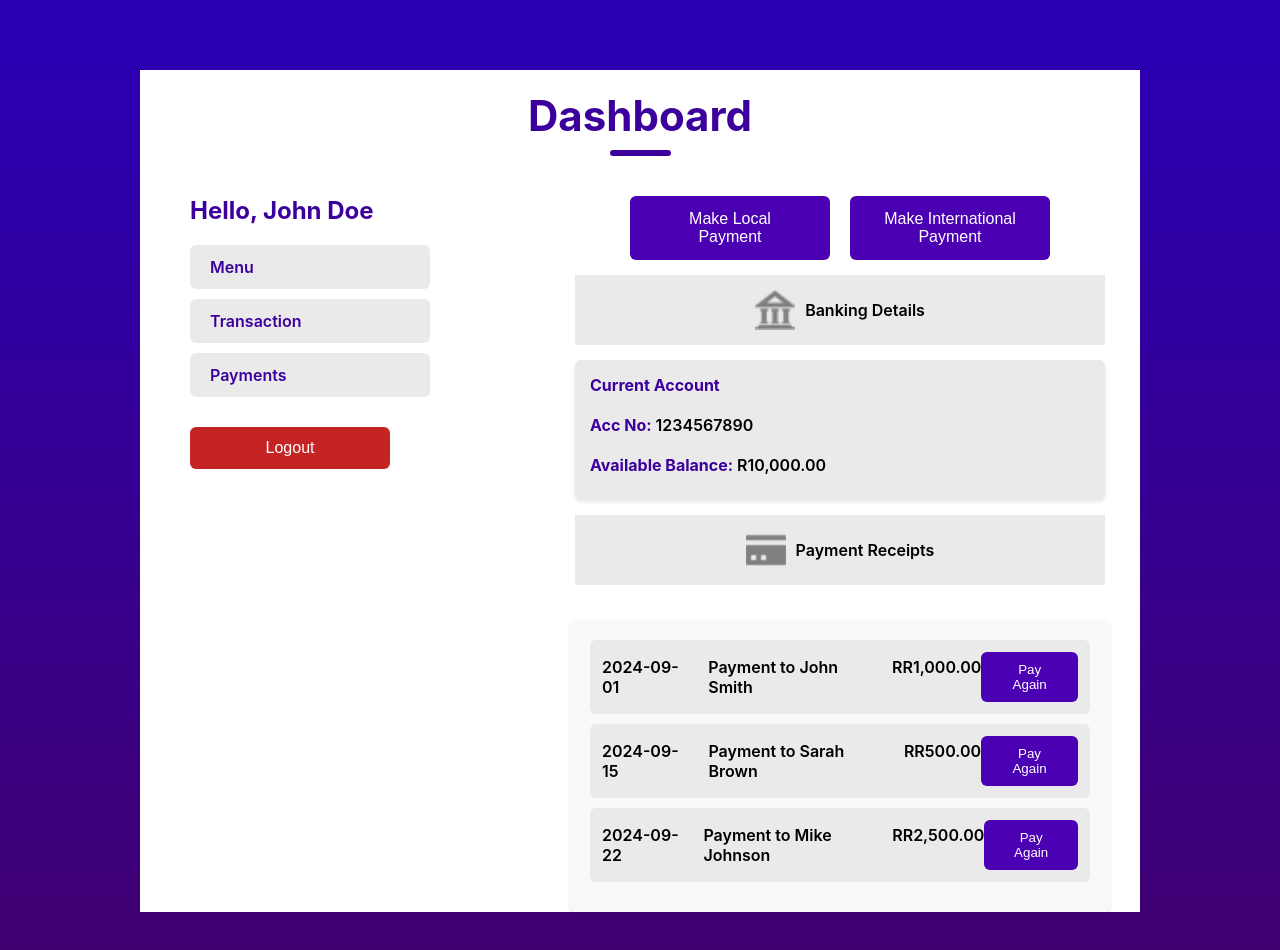
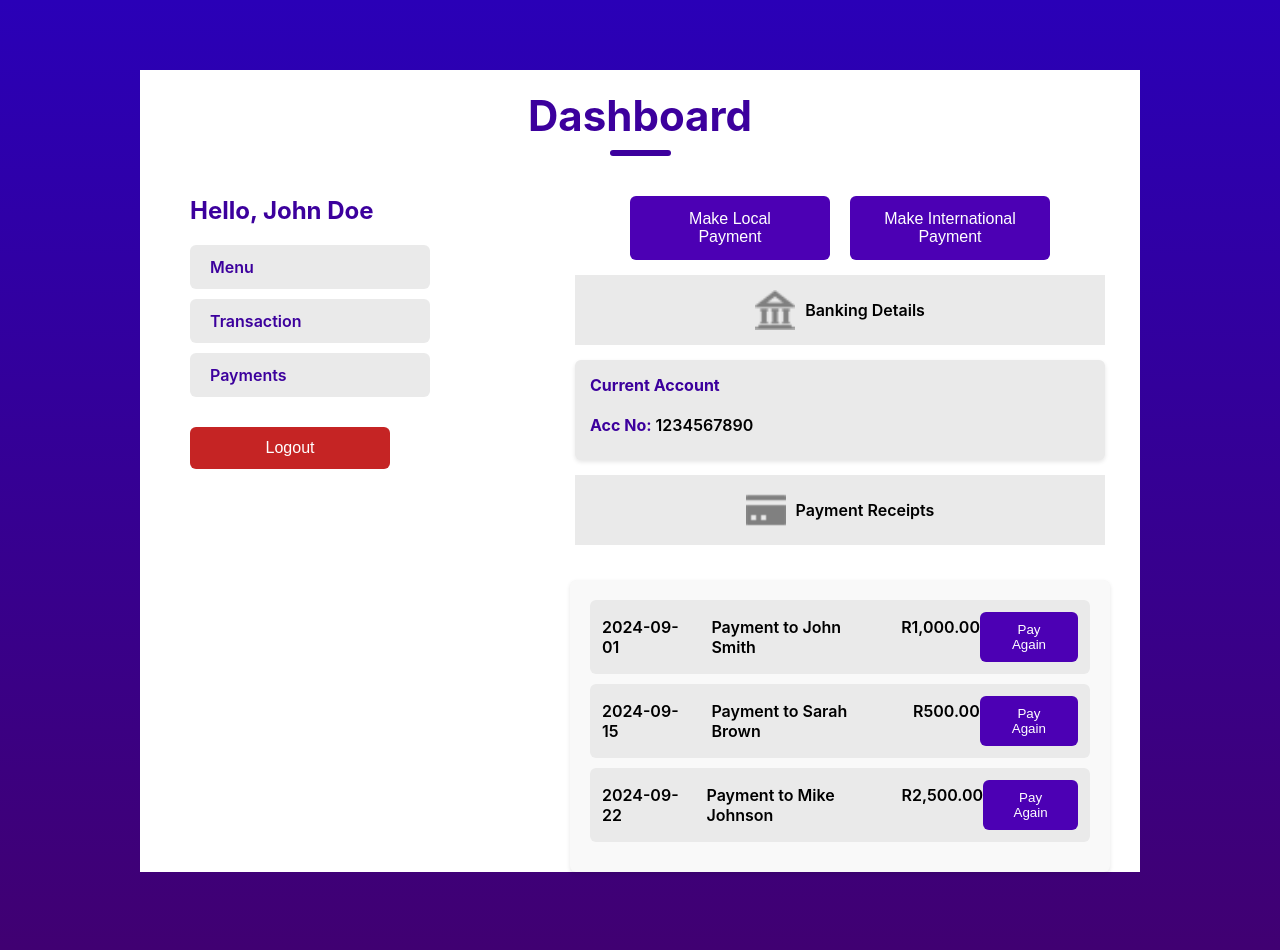
Before and after one commit to EthanSchoonbee/ADPS_POE, a React (Create React App) app in the folder frontend/: page /Dashboard in a window 1280 px wide. Shown: the top 950 px of the page. Built offline with nearby package versions, Linux system fonts and the light colour scheme.

Commit message:
AD-49 Removed current balance from Dashboard page.

```diff
--- a/frontend/src/Components/Dashboard/Dashboard.js
+++ b/frontend/src/Components/Dashboard/Dashboard.js
@@ -82,9 +82,6 @@ const Dashboard = () => {
                             <div>
                                 <span>Acc No:</span> {user.accountNumber}
                             </div>
-                            <div>
-                                <span>Available Balance:</span> R{user.balance}
-                            </div>
                         </div>
 
                         <div className="paymentReceipts">
@@ -99,7 +96,7 @@ const Dashboard = () => {
                                     <div className="paymentInfo">
                                         <span className="paymentDate">{payment.date}</span>
                                         <span className="paymentReference">{payment.reference}</span>
-                                        <span className="paymentTotal">R{payment.total}</span>
+                                        <span className="paymentTotal">{payment.total}</span>
                                     </div>
                                     <button className="payAgainBtn" onClick={() => handlePayAgain(payment)}>
                                         Pay Again
```
